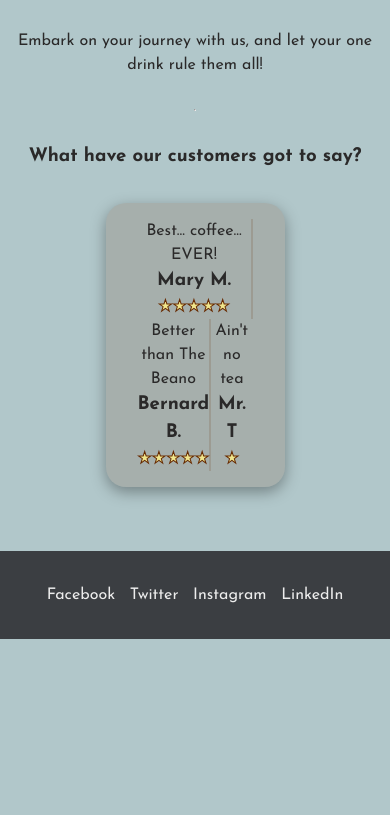
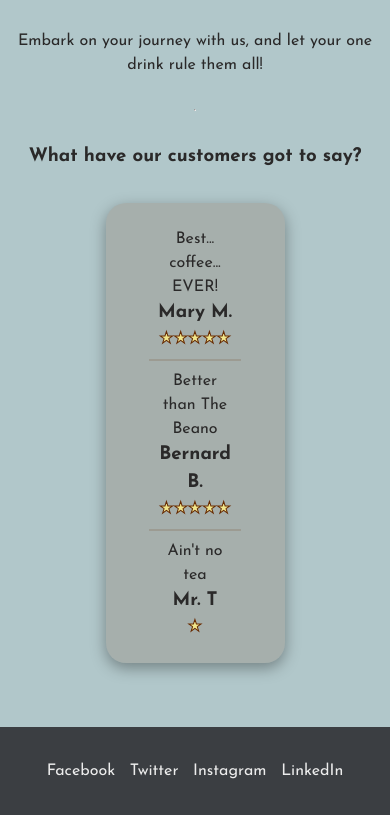
Before and after one commit to conorcain/lord-of-the-beans, a plain HTML site: page index.html in a window 390 px wide. Shown: the part 675-1490 px from the top of the page. Before the commit the page ends 1314 px from the top, so only its background shows below. Drawn offline with Linux system fonts and the light colour scheme; a web font is replaced by a local one.

Commit message:
Fixed testimonial scaling on smaller viewports

```diff
--- a/styles/landing.css
+++ b/styles/landing.css
@@ -38,7 +38,6 @@ img.coffee {
 .testimonials {
     display: flex;
     flex-direction: row;
-    flex-wrap: wrap;
     justify-content: space-evenly;
     align-items: center;
     padding: 1rem 2rem;
@@ -66,6 +65,21 @@ img.coffee {
     .image-wrapper, .text-wrapper {
         width: 80%;
     }
+
+    .testimonials {
+        flex-direction: column;
+    }
+
+    .review {
+        border-right: none;
+        border-bottom: 2px solid var(--col-brown-alpha15);
+        padding: 0.5rem;
+        width: 80%;
+    }
+
+    .review:last-child {
+        border-bottom: none;
+    }
 }
 
 @media screen and (max-width: 768px){
```
